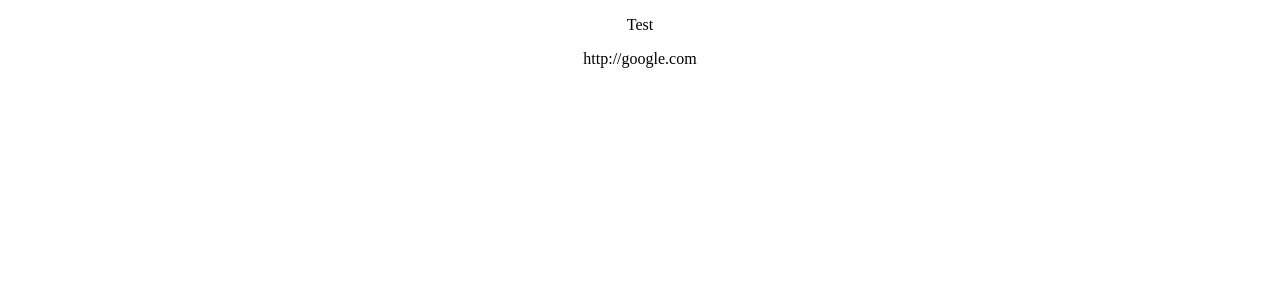
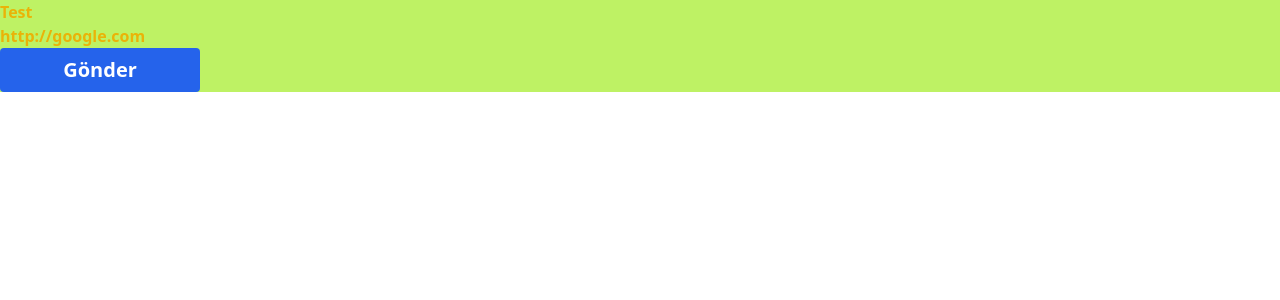
Before and after one commit to kadirkaval/react-starter-example, a React (Create React App) app: page / in a window 1280 px wide. Shown: the top 300 px of the page. Built offline with nearby package versions, Linux system fonts and the light colour scheme.

Commit message:
tailwind css add project

```diff
--- a/package.json
+++ b/package.json
@@ -9,6 +9,7 @@
     "react": "^18.2.0",
     "react-dom": "^18.2.0",
     "react-scripts": "5.0.1",
+    "styled-components": "^5.3.6",
     "web-vitals": "^2.1.4"
   },
   "scripts": {
@@ -34,5 +35,8 @@
       "last 1 firefox version",
       "last 1 safari version"
     ]
+  },
+  "devDependencies": {
+    "tailwindcss": "^3.2.6"
   }
 }
--- a/src/App.js
+++ b/src/App.js
@@ -1,14 +1,16 @@
 import './App.css';
+import "./index.css";
 
 function App() {
   return (
-    <div className="App">
+    <div className="bg-lime-300 text-yellow-500 font-semibold mx-auto w-full">
      <p>Test</p>
      <p>
      {
         process.env.REACT_APP_API_URL
       }
      </p>
+    <button className='w-[200px] rounded py-2 px-7 bg-blue-600 text-white hover:bg-blue-800 transition duration-150 ease-in-out text-xl'>Gönder</button>
     </div>
   );
 }
--- /dev/null
+++ b/src/index.css
@@ -0,0 +1,3 @@
+@tailwind base;
+@tailwind components;
+@tailwind utilities;
--- /dev/null
+++ b/tailwind.config.js
@@ -0,0 +1,8 @@
+/** @type {import('tailwindcss').Config} */
+module.exports = {
+  content: ["./src/**/*.{html,js}"],
+  theme: {
+    extend: {},
+  },
+  plugins: [],
+}
```
Also changed, not shown: 1 other file (tests, documents, lock files or other folders).
